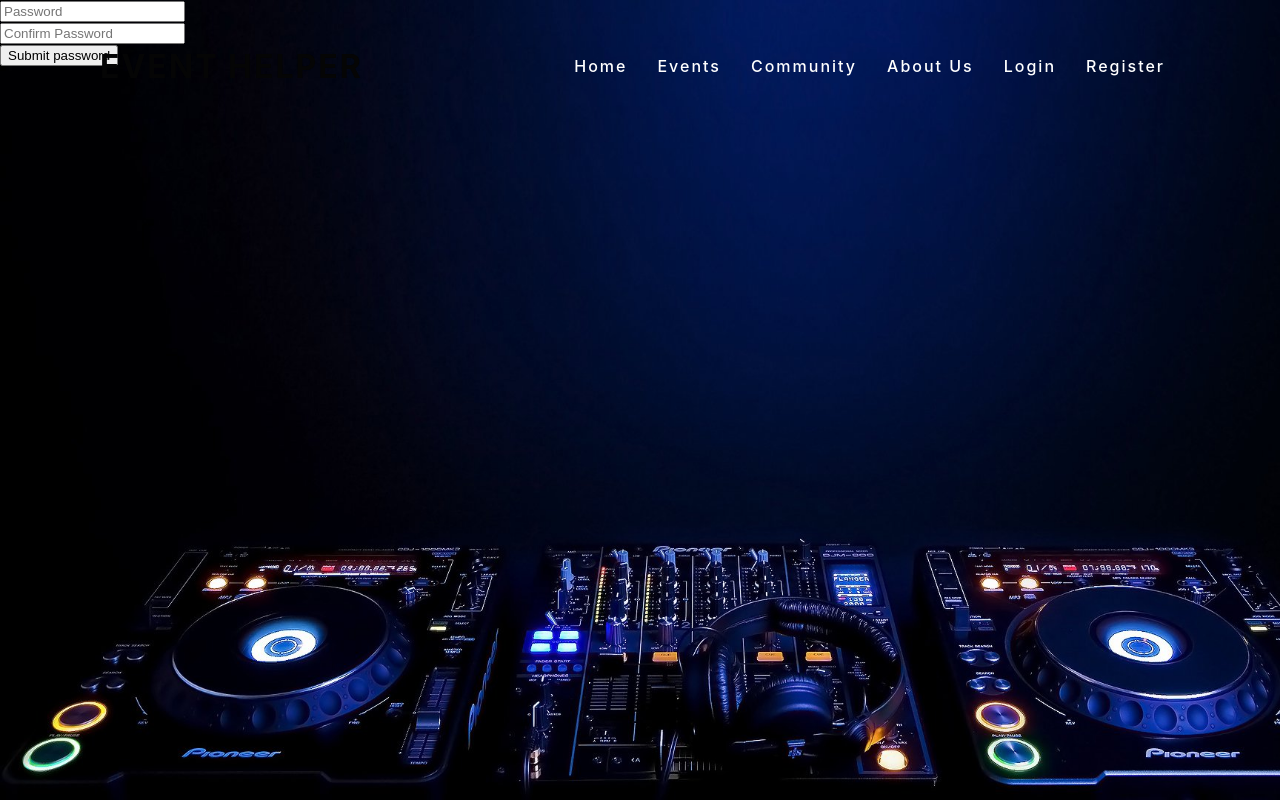
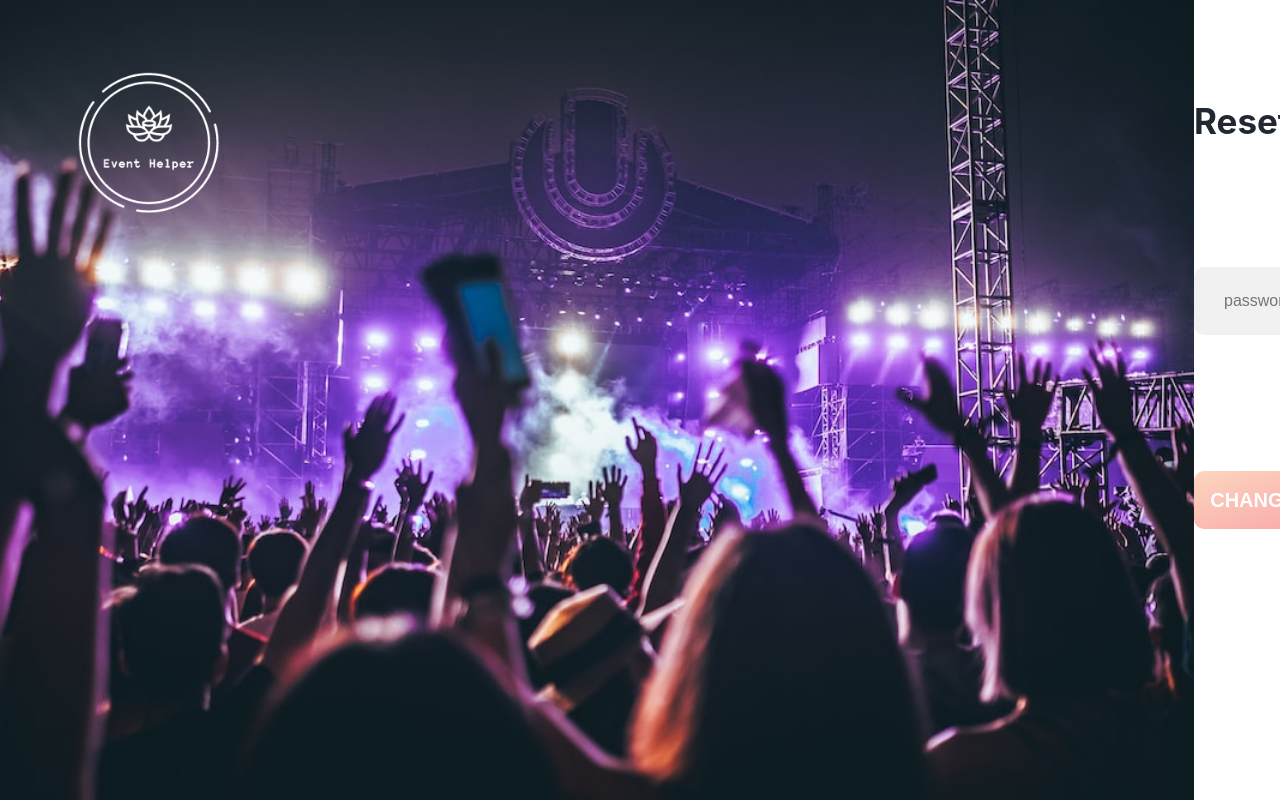
Before and after one commit to mattwasilewski/event-helper, a React (Create React App) app in the folder frontend/event-helper/: page /reset-password/1 in a window 1280 px wide. Built offline with nearby package versions, Linux system fonts and the light colour scheme.

Commit message:
forgot password frontend in progress

```diff
--- a/frontend/event-helper/src/App.js
+++ b/frontend/event-helper/src/App.js
@@ -6,16 +6,13 @@ import LoginPage from "./pages/LoginPage";
 import AdminPage from "./pages/AdminPage";
 import * as Sentry from "@sentry/react";
 import { CaptureConsole } from '@sentry/integrations';
-import RegistrationForm from "./components/RegistrationForm";
 import AddEventPage from "./pages/AddEventPage";
-import EventPage from "./pages/EventPage";
-import axios from "axios";
-import ResetPasswordPage from "./pages/ResetPasswordPage";
 import UserPage from "./pages/UserPage";
 import EventPage2 from "./pages/EventPage2";
 import RegisterForm2 from "./components/RegisterForm2";
 import authSerivce from "./auth.serivce";
 import ForgotPasswordForm from "./components/ForgotPasswordForm";
+import ResetPasswordForm from "./components/ResetPasswordForm";
 
 Sentry.init({
     dsn: "https://1efe12e9375549e598bbf29b1b609468@o4504165382815744.ingest.sentry.io/4504165401100288",
@@ -50,7 +47,7 @@ function App() {
                     <Route path="/user" element={<UserPage/>}/>
                     <Route path="/event/:id" element={<EventPage2/>}/>
                     <Route path="/forgot-password" element={<ForgotPasswordForm/>}/>
-                    <Route path="/reset-password/:token" element={<ResetPasswordPage/>}/>
+                    <Route path="/reset-password/:token" element={<ResetPasswordForm/>}/>
                 </Routes>
             </Router>
         </div>
--- a/frontend/event-helper/src/components/ResetPasswordForm.js
+++ b/frontend/event-helper/src/components/ResetPasswordForm.js
@@ -1,58 +1,69 @@
 import {useParams} from "react-router-dom";
 import {useState} from "react";
+import React from "react";
 
 function ResetPasswordForm() {
 
     let { token } = useParams()
-    const [password, setPassword] = useState(null)
-
-    const handleInputChange = (e) => {
-        const {id, value} = e.target;
-        if (id === "password-signup") {
-            setPassword(value);
-        }
-    }
+    const [password, setPassword] = useState('')
 
 
-    const sendEmail = async () =>{
-    await fetch(`http://localhost:3000/reset-password/${token}`,{
+    const handleSubmit = async (e) => {
+        e.preventDefault();
+        console.log("1")
+        try {
+            await fetch(`http://localhost:3000/api/reset-password/?token=${token}`,{
                 method:"PUT",
                 headers:{"Content-Type":"application/json",
                     'Accept': 'application/json',
                     'Origin': 'http://localhost:3000',
                     "Access-Control-Allow-Origin": "*"},
                 body: JSON.stringify({
-            password: password,
+                    password: password
                 })
             })
+        } catch (error) {
+            console.log("3")
         }
-
-
+    };
 
 
 
     return(
-        // onSubmit={ sendEmail }
-        // <button value="Submit">Reset password</button>
-        <div>
-        <div className="password">
-            <p id="pass-info">Too short password</p>
-            <label className="form__label" htmlFor="password"></label>
-            <input className="form__input password-input" type="password" id="password-signup"
-                   value={password}
-                   onChange={(e) => handleInputChange(e)} placeholder="Password"/>
-        </div>
-    <div className="password">
-        <p id="confirm-pass-info">Password not match!</p>
-        <label className="form__label" htmlFor="password"></label>
-        <input className="form__input password-input" type="password" id="confirm-password-input"
-               onChange={(e) => handleInputChange(e)} placeholder="Confirm Password"/>
+        <>
+            <div className="section-1">
+                <div className="parent clearfix">
+                    <div className="bg-illustration">
+                        <a href="/home"><img src={require("../assets/logo-duza-rozdzielczosc-jasne.png")} alt="logo"></img></a>
+
+                        <div className="burger-btn">
+                            <span></span>
+                            <span></span>
+                            <span></span>
                         </div>
 
-            <div className="register-button">
-                <button onClick={() => sendEmail()} type="submit" id="signup-btn" className="btn">Submit password</button>
+                    </div>
+
+                    <div className="login">
+                        <div className="container">
+                            <h1>Reset Password</h1>
+
+                            <div className="login-form">
+                                <form onSubmit={handleSubmit}>
+                                    <input
+                                        placeholder="password"
+                                        type="password"
+                                        value={password}
+                                        onChange={(e) => setPassword(e.target.value)}
+                                    />
+                                    <button type="submit">CHANGE PASSWORD</button>
+                                </form>
                             </div>
                         </div>
+                    </div>
+                </div>
+            </div>
+        </>
     )
 }
 
--- a/frontend/event-helper/src/pages/ResetPasswordPage.js
+++ /dev/null
@@ -1,17 +0,0 @@
-import Navbar from "../components/utils/Navbar";
-import React from "react";
-import ResetPasswordForm from "../components/ResetPasswordForm";
-import "../css/App.css"
-
-export default function ResetPasswordPage() {
-
-
-    return (
-        <div>
-            <Navbar/>
-            <ResetPasswordForm/>
-
-        </div>
-    )
-
-}
```
Also changed, not shown: 1 other file (tests, documents, lock files or other folders). Lines whose indentation alone changed are shown as unchanged.
